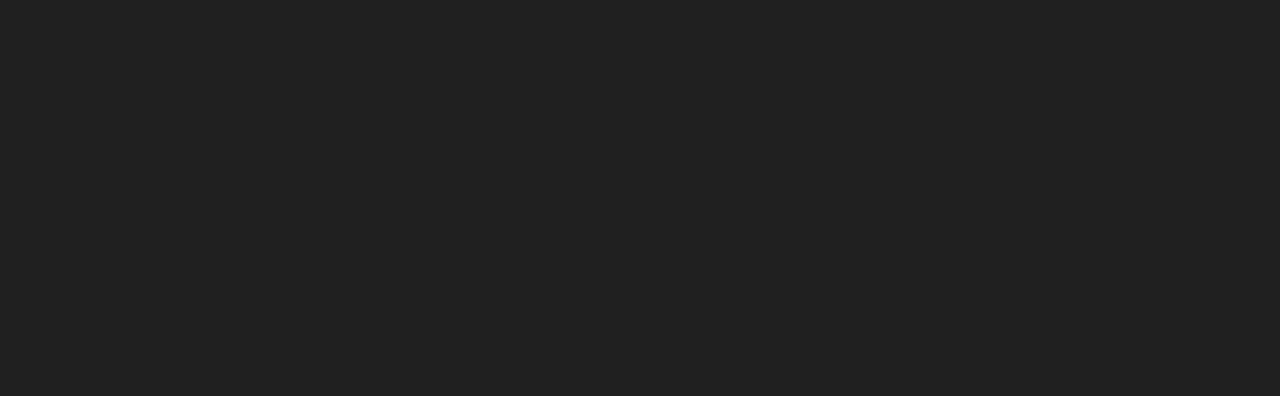
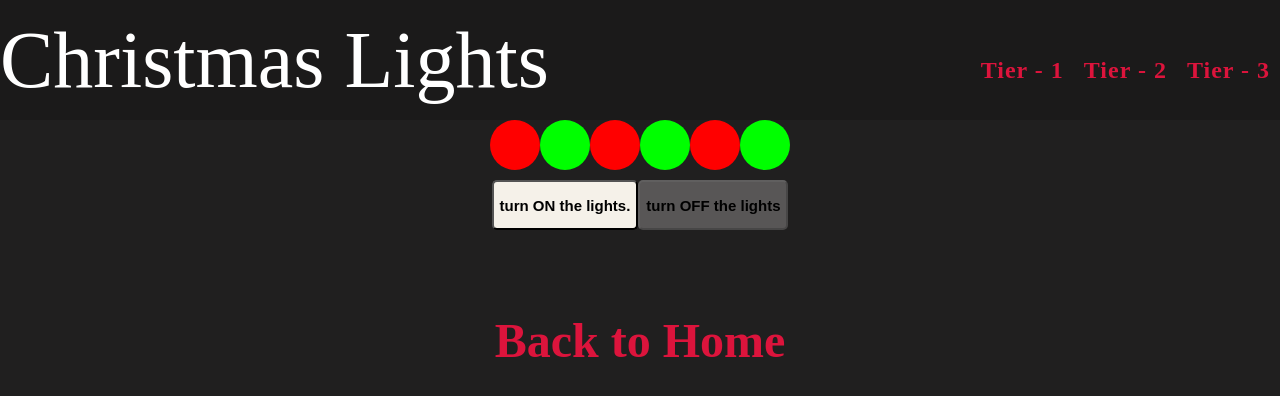
Before and after one commit to Gammarkin/app-ideas-executions, a React (Create React App) app in the folder app-ideas/: page /xmas-lights in a window 1280 px wide. Shown: the top 396 px of the page. Built offline with nearby package versions, Linux system fonts and the light colour scheme.

Commit message:
made early version of xmas

```diff
--- a/app-ideas/src/App.js
+++ b/app-ideas/src/App.js
@@ -6,6 +6,7 @@
 import Bin2Dec from './pages/Bin2Dec.js';
 import BorderRadius from './pages/BorderRadius';
 import Calculator from './pages/Calculator';
+import ChristmasLights from './pages/ChristmasLights';
 
 function App() {
   return (
@@ -17,6 +18,7 @@
       <Route exact path="/bin2dec" component={Bin2Dec} />
       <Route exact path="/borderRadious" component={BorderRadius} />
       <Route exact path="/calculator" component={Calculator} />
+      <Route exact path="/xmas-lights" component={ChristmasLights} />
     </div>
   );
 }
--- /dev/null
+++ b/app-ideas/src/pages/ChristmasLights.js
@@ -0,0 +1,83 @@
+import React, {Component} from 'react';
+import Header from '../components/Header';
+import Footer from '../components/Footer';
+import '../styles/Christmas.css';
+
+export default class ChristmasLights extends Component {
+  constructor(props) {
+    super(props);
+    this.state = {
+      intervalID: '',
+      disabled: false,
+    };
+  }
+
+  handleChangeLights = () => {
+    const firstBall = document.querySelectorAll('.firstBall');
+    const secondBall = document.querySelectorAll('.secondBall');
+
+    firstBall.forEach((ball) => {
+      ball.className === 'firstBall'
+        ? (ball.className = 'secondBall')
+        : (ball.className = 'firstBall');
+    });
+
+    secondBall.forEach((ball) => {
+      ball.className === 'secondBall'
+        ? (ball.className = 'firstBall')
+        : (ball.className = 'secondBall');
+    });
+
+    this.setState({clicked: true});
+  };
+
+  handleButton = () => {
+    const intervalID = window.setInterval(this.handleChangeLights, 120);
+    this.setState({intervalID, disabled: true});
+    this.handleChangeBtnMessage();
+  };
+
+  handleStop = () => {
+    const {intervalID} = this.state;
+
+    clearInterval(intervalID);
+    this.setState({disabled: false});
+  };
+
+  render() {
+    const {disabled} = this.state;
+    return (
+      <div>
+        <Header text="Christmas Lights" show={true} />
+        <div className="xmasDiv">
+          <section className="xmasBalls">
+            <div className="firstBall"></div>
+            <div className="secondBall"></div>
+            <div className="firstBall"></div>
+            <div className="secondBall"></div>
+            <div className="firstBall"></div>
+            <div className="secondBall"></div>
+          </section>
+          <div className="flex">
+            <button
+              className={`switchBtn xmasOn`}
+              type="button"
+              onClick={this.handleButton}
+              disabled={disabled}
+            >
+              {`turn ON the lights.`}
+            </button>
+            <button
+              disabled={!disabled}
+              className="switchBtn xmasOff"
+              onClick={this.handleStop}
+            >
+              turn OFF the lights
+            </button>
+          </div>
+        </div>
+        <Footer />
+      </div>
+    );
+  }
+}
--- a/app-ideas/src/pages/Tier1.js
+++ b/app-ideas/src/pages/Tier1.js
@@ -1,7 +1,7 @@
-import React, { Component } from 'react';
+import React, {Component} from 'react';
 import Footer from '../components/Footer';
 import Header from '../components/Header';
-import { Link } from 'react-router-dom';
+import {Link} from 'react-router-dom';
 import '../styles/Tier1.css';
 
 export default class Tier1 extends Component {
@@ -24,6 +24,11 @@
           <Link to="/calculator">
             <h2 className="h2Tier1">3 - Calculator</h2>
           </Link>
+          <Link to="/xmas-lights">
+            <h2 className="h2Tier1">
+              4 - Christmas Lights: Simulate a string of Christmas lights
+            </h2>
+          </Link>
         </div>
         <Footer />
       </div>
--- /dev/null
+++ b/app-ideas/src/styles/Christmas.css
@@ -0,0 +1,68 @@
+.xmasDiv {
+  display: flex;
+  justify-content: center;
+  align-items: center;
+  flex-direction: column;
+}
+
+.labelXmas {
+  display: flex;
+  flex-direction: column;
+  font-size: 2em;
+  font-weight: bold;
+  color: #ffffff;
+}
+
+.xmasBalls {
+  display: flex;
+  flex-direction: row;
+}
+
+.switchBtn {
+  height: 50px;
+  background-color: #f3f1f1;
+  border-radius: 5px;
+  color: rgb(0, 0, 0);
+  font-size: 15px;
+  font-weight: 900;
+  margin-top: 10px;
+  margin-bottom: 10px;
+}
+
+.switchBtn:disabled {
+  background-color: #585656;
+  color: rgb(0, 0, 0);
+}
+
+.xmasOn {
+  color: rgb(0, 0, 0);
+  background-color: rgb(245, 241, 233);
+}
+
+.xmasOff {
+  color: #0f0;
+  background-color: black;
+}
+
+.xmasInput {
+  background-color: #f3f1f1;
+  border-radius: 5px;
+  color: rgb(0, 0, 0);
+  font-size: 20px;
+  margin-top: 10px;
+  margin-bottom: 10px;
+}
+
+.firstBall {
+  width: 50px;
+  height: 50px;
+  background-color: #f00;
+  border-radius: 50%;
+}
+
+.secondBall {
+  width: 50px;
+  height: 50px;
+  background-color: #0f0;
+  border-radius: 50%;
+}
```
